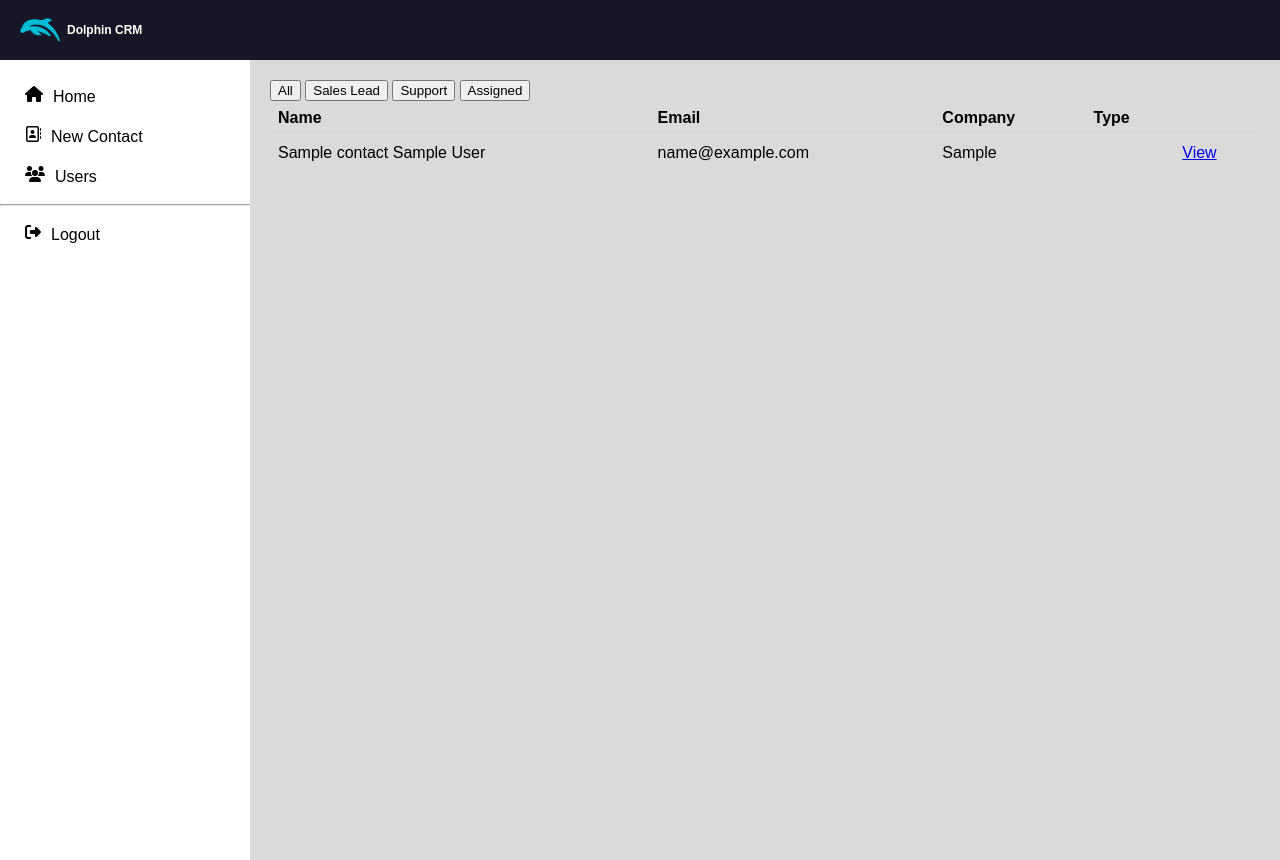
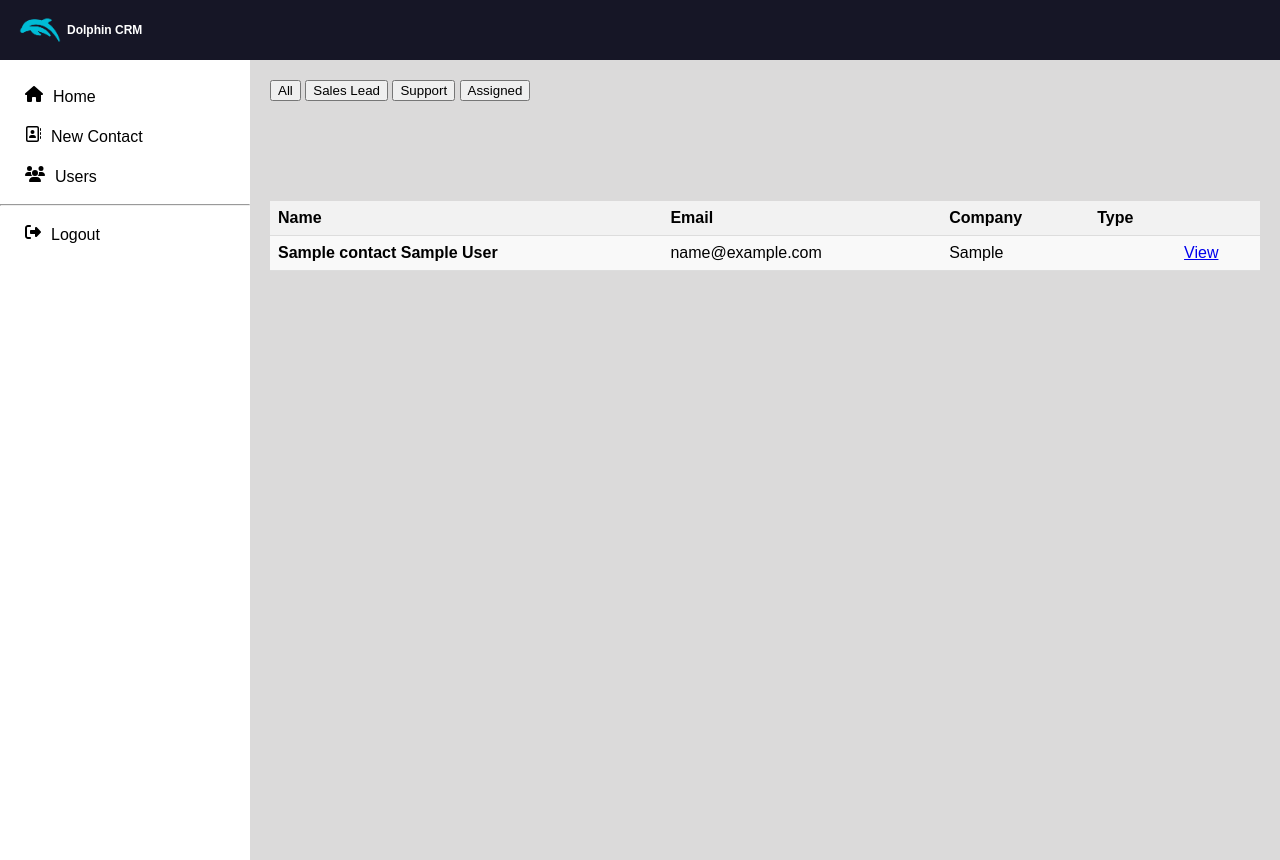
Before and after one commit to JamarTG/info2180-P2, a PHP site: page /dashboard.php in a window 1280 px wide. Run offline with PHP 8.4, Linux system fonts and the light colour scheme; a user stored in the database is signed in; tables that the repository leaves empty hold one stand-in row (values such as "Sample post"); some libraries are stand-ins or nearby versions.

Commit message:
started dashboard table styles

```diff
--- a/dashboard.css
+++ b/dashboard.css
@@ -1,4 +1,3 @@
-
 .container {
   height: 100vh;
   width: 100%;
@@ -40,23 +39,45 @@ main {
   padding: 20px;
 }
 
-table {
+
+.styled-table {
+  margin-top: 100px;
+  border-collapse: collapse;
   width: 100%;
-  border-collapse: collapse;
-  margin-bottom: 20px;
 }
 
-th,
-td {
+.styled-table th,
+.styled-table td {
+  border-bottom: 1px solid #ddd;
   padding: 8px;
   text-align: left;
-  border-bottom: 1px solid #ddd;
 }
 
-.sales_type {
-  color: green;
+.styled-table th {
+  background-color: #f2f2f2;
+  color: #000;
+  font-weight: bolder;
 }
 
-.support_type {
-  color: blue;
+.styled-table tbody tr {
+  background-color: #f9f9f9;
 }
+
+.type-label {
+
+  padding: 0.2em 0.3em;
+  border-radius: 5px;
+
+}
+
+.sales-lead .type-label {
+  background-color: orange;
+  color: #333;
+  font-weight: bold;
+
+}
+
+.support .type-label {
+  background-color: blue;
+  color: #fff;
+}
--- a/dashboard.php
+++ b/dashboard.php
@@ -15,13 +15,13 @@
         <div id="sidebar">
             <ul>
                 <li><img class="icon sidebar-link" src="assets/house-solid.svg" /><a href="dashboard.php">Home</a></li>
-                <li><img class="icon sidebar-link" src="assets/address-book-regular.svg"><a href="#" class="sidebar-link"
-                        data-component="new_contact.php">New Contact</a></li>
+                <li><img class="icon sidebar-link" src="assets/address-book-regular.svg"><a href="#"
+                        class="sidebar-link" data-component="new_contact.php">New Contact</a></li>
                 <li><img class="icon sidebar-link" src="assets/users-solid.svg"><a href="#" class="sidebar-link"
                         data-component="view_users.php">Users</a></li>
-                        <hr>
-                <li><img class="icon sidebar-link" src="assets/right-from-bracket-solid.svg"><a href="logout.php"
-                        class="sidebar-link">Logout</a></li>
+                <hr>
+                <li><img class="icon sidebar-link" src="assets/right-from-bracket-solid.svg"><a
+                        href="logout.php">Logout</a></li>
 
             </ul>
         </div>
@@ -71,7 +71,7 @@
                 $stmt = $conn->query("SELECT * FROM Contacts");
                 $results = $stmt->fetchAll(PDO::FETCH_ASSOC);
 
-                echo "<table>";
+                echo "<table class='styled-table'>";
                 echo "<tr>";
                 echo "<th>Name</th>";
                 echo "<th>Email</th>";
@@ -83,10 +83,12 @@
                 foreach ($results as $row) {
                     $name = $row["title"] . ' ' . $row["firstname"] . ' ' . $row["lastname"];
                     echo "<tr>";
-                    echo "<td>" . $name . "</td>";
+                    echo "<td><b>" . $name . "</b></td>";
                     echo "<td>" . $row["email"] . "</td>";
                     echo "<td>" . $row["company"] . "</td>";
-                    echo "<td>" . $row["type"] . "</td>";
+                    $typeClass = strtolower(str_replace(' ', '-', $row["type"]));
+                    echo "<td class='$typeClass'><span class='type-label'>" . ucwords($row["type"]) . "</span></td>";
+
                     echo "<td>" . "<a href='#'>View</a>" . "</td>";
                     echo "</tr>";
                 }
@@ -99,7 +101,7 @@
                 $stmt = $conn->query("SELECT * FROM Contacts WHERE type = '$lookup'");
                 $results = $stmt->fetchAll(PDO::FETCH_ASSOC);
 
-                echo "<table>";
+                echo "<table class='styled-table'>";
                 echo "<tr>";
                 echo "<th>Name</th>";
                 echo "<th>Email</th>";
@@ -111,10 +113,12 @@
                 foreach ($results as $row) {
                     $name = $row["title"] . ' ' . $row["firstname"] . ' ' . $row["lastname"];
                     echo "<tr>";
-                    echo "<td>" . $name . "</td>";
+                    echo "<td><b>" . $name . "</b></td>";
                     echo "<td>" . $row["email"] . "</td>";
                     echo "<td>" . $row["company"] . "</td>";
-                    echo "<td>" . $row["type"] . "</td>";
+                    $typeClass = strtolower(str_replace(' ', '-', $row["type"]));
+                    echo "<td class='$typeClass'><span class='type-label'>" . ucwords($row["type"]) . "</span></td>";
+
                     echo "<td>" . "<a href='#'>View</a>" . "</td>";
                     echo "</tr>";
                 }
@@ -129,7 +133,7 @@
                 $stmt = $conn->query("SELECT * FROM Contacts WHERE assigned_to = '$current_id'");
                 $results = $stmt->fetchAll(PDO::FETCH_ASSOC);
 
-                echo "<table>";
+                echo "<table class='styled-table'>";
                 echo "<tr>";
                 echo "<th>Name</th>";
                 echo "<th>Email</th>";
@@ -141,10 +145,11 @@
                 foreach ($results as $row) {
                     $name = $row["title"] . ' ' . $row["firstname"] . ' ' . $row["lastname"];
                     echo "<tr>";
-                    echo "<td>" . $name . "</td>";
+                    echo "<td><b>" . $name . "</b></td>";
                     echo "<td>" . $row["email"] . "</td>";
                     echo "<td>" . $row["company"] . "</td>";
-                    echo "<td>" . $row["type"] . "</td>";
+                    $typeClass = strtolower(str_replace(' ', '-', $row["type"]));
+                    echo "<td class='$typeClass'><span class='type-label'>" . ucwords($row["type"]) . "</span></td>";
                     echo "<td>" . "<a href='#'>View</a>" . "</td>";
                     echo "</tr>";
                 }
```
